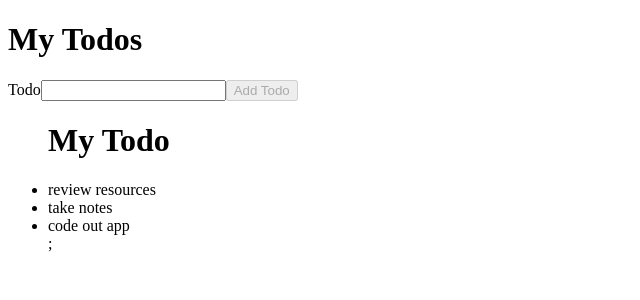
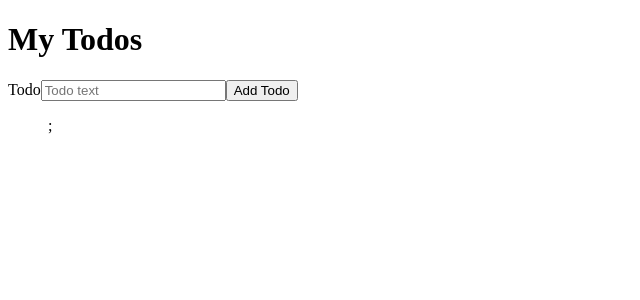
Before and after one commit to Blanquitta/todo-list, a React (Vite) app: page / in a window 1280 px wide. Shown: the top 300 px of the page, without its empty margins (0-640 px from the left). Built offline with nearby package versions, Linux system fonts and the light colour scheme.

Commit message:
lesson-04-handlers

```diff
--- a/src/App.jsx
+++ b/src/App.jsx
@@ -1,30 +1,39 @@
-import TodoForm from "./TodoForm";
-import './App.css'
+
+// // import './App.css'
 import {useState} from 'react';
-
+import TodoForm from './TodoForm.jsx';
 import TodoList from './TodoList.jsx';
 
- const todoList = [
-    {id: 1, title: "review resources"},
-    {id: 2, title: "take notes"},
-    {id: 3, title: "code out app"},
-]
-function App () {
-  const [todos, setTodos] = useState(todoList)
 
-
-return (
-
-  <div>
-    <h1> My Todos</h1>
-    <TodoForm />
-    <TodoList  todoList ={todos}/>
-  </div>
-
-  );
-
-}
+// //  const todoList = [
+// //     {id: 1, title: "review resources"},
+// //     {id: 2, title: "take notes"},
+// //     {id: 3, title: "code out app"},
 
 
 
+
+
+function App() {
+  const [todos, setTodos] = useState([]);
+
+  function addTodo(todoTitle) {
+    const newTodo = {
+      id: Date.now(),
+      title: todoTitle
+    };
+
+    setTodos(previous => [newTodo, ...previous]);
+  }
+
+ return (
+    <div>
+      <h1>My Todos</h1>
+
+      <TodoForm onAddtodo={addTodo} />
+      <TodoList todoList={todos} />
+    </div>
+  );
+}
+
 export default App;
--- a/src/TodoForm.jsx
+++ b/src/TodoForm.jsx
@@ -1,10 +1,55 @@
 
-function TodoForm() {
-  return ( <form>
-      <label htmlFor="todoTitle">Todo</label>
-      <input type="text" id="todoTitle" />
-      <button type="submit" disabled>Add Todo</button>
-    </form>
+// function TodoForm() {
+//   return ( <form>
+//       <label htmlFor="todoTitle">Todo</label>
+//       <input type="text" id="todoTitle" />
+//       <button type="submit" disabled>Add Todo</button>
+//     </form>
+//   );
+// }
+import {useRef} from 'react';
+// import TodoForm from './TodoForm.jsx';
+
+
+function TodoForm({ onAddTodo }) {
+  const inputRef = useRef();
+
+  const handleAddTodo = (event) => {
+    event.preventDefault();
+
+  return (
+  <form>
+    <label htmlFor ="todoTitle"> Todo </label>
+    <button type="submit" disabledS> Add Todo </button>
+  </form>
+);
+
+
+
+  const todoTitle = event.target.todoTitle.value.trim();
+    if (todoTitle && todoTitle !== "") {
+      onAddTodo(todoTitle);
+      event.target.reset();
+      inputRef.current.focus();
+    }
+  };
+      return (
+  <form on onSubmit={handleAddTodo}>
+    <label htmlFor="todoTitle">Todo</label>
+    <input
+      ref={inputRef}
+      type="text"
+      id="todoTitle"
+      name="todoTitle"
+      placeholder={'Todo text'}
+      required
+    />
+    <button type="submit" onClick={handleAddTodo}>
+      Add Todo
+    </button>
+  </form>
+
+
 
 
   );
--- a/src/TodoList.jsx
+++ b/src/TodoList.jsx
@@ -11,7 +11,7 @@ function TodoList({todoList}) {
 
       <>
       <ul>
-       <h1> My Todo </h1>
+
 
         {todoList.map((todo )=>(<TodoListItem key={todo.id} todo={todo} /> ))};
       </ul>
```
